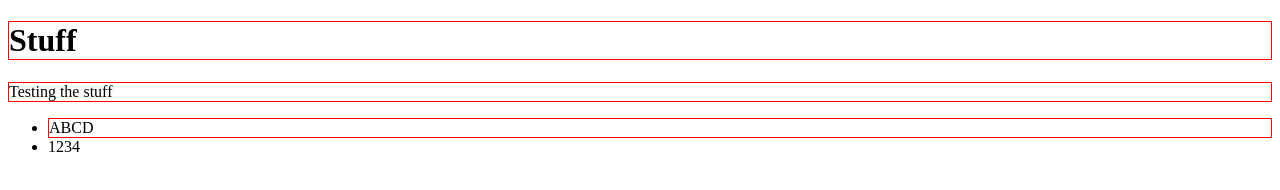
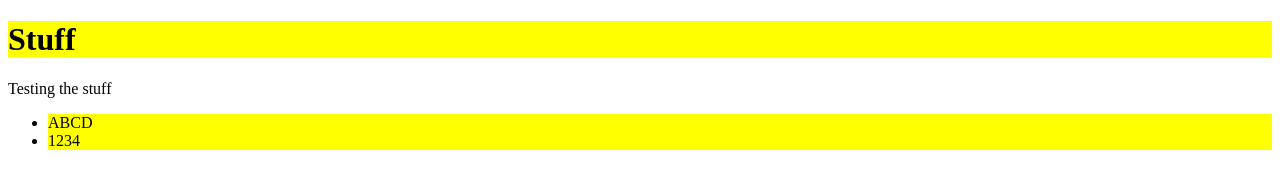
Before and after one commit to Khector90/codeup-web-exercises, a website: page jquery_exercises.html in a window 1280 px wide. Drawn offline with nearby package versions, Linux system fonts and the light colour scheme.

Commit message:
Done with selectors

```diff
--- a/jquery_exercises.html
+++ b/jquery_exercises.html
@@ -5,11 +5,11 @@
     <title>Title</title>
 </head>
 <body>
-<h1 id="header" class="codeup">Stuff</h1>
+<h1 id="header" class="head">Stuff</h1>
 <div id="div" class="div1">
-    <p id="para" class="codeup">Testing the stuff</p>
+    <p id="para" class="paragraph">Testing the stuff</p>
     <ul id="ul" class="unorg">
-        <li id="li1" class="codeup">ABCD</li>
+        <li id="li1" class="li">ABCD</li>
         <li id="li1" class="li">1234</li>
     </ul>
 
--- a/js/jquery_exercises.js
+++ b/js/jquery_exercises.js
@@ -4,7 +4,9 @@
 //     alert( 'The DOM has finished loading!' );
 // });
 
-// let header= $('#header').html();
-// alert(header);
+let header= $('#header').html();
+alert(header);
 
-$(".codeup").css('border', '1px solid red');
+// $(".li").css('font-size', '20px');
+
+$(".head, paragraph, li").css('background-color', '#FF0')
```
